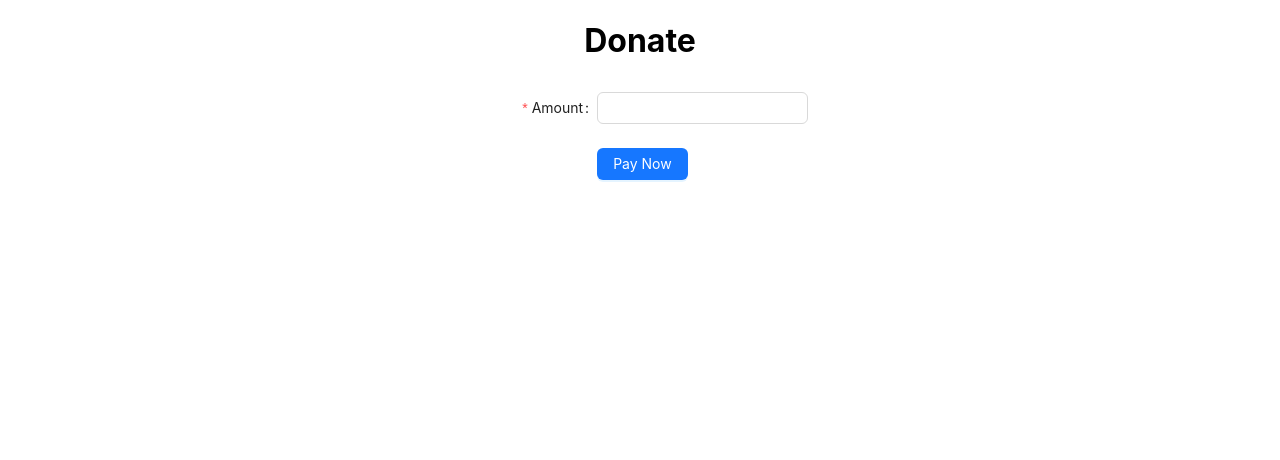
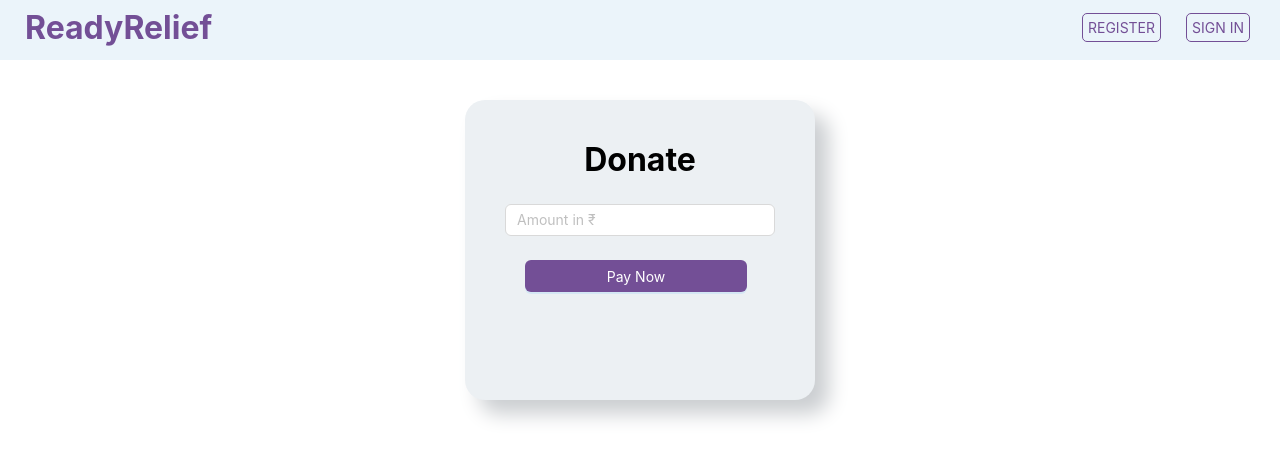
Before and after one commit to iritikkumar/ReadyRelief, a React (Create React App) app in the folder client/: page / in a window 1280 px wide. Shown: the top 460 px of the page. Built offline with nearby package versions, Linux system fonts and the light colour scheme.

Commit message:
navbar created

```diff
--- a/client/src/App.js
+++ b/client/src/App.js
@@ -2,15 +2,14 @@ import './App.css';
 import Donation from './pages/Donation';
 import Login from './pages/Login';
 import Register from "./pages/Register"
+import Home from "./pages/Home"
 
 function App() {
   return (
-    // <div className="App">
-    // <h1>Hello</h1>
-    // </div>
     // <Login/>
     // <Register/>
     <Donation/>
+    // <Home/>
 
   );
 }
--- /dev/null
+++ b/client/src/components/Navbar.js
@@ -0,0 +1,90 @@
+import React from 'react'
+import styled from 'styled-components'
+
+const Container = styled.div`
+  height: 60px;
+  /* border: 2px solid black; */
+  color: #734f96;
+  background-color: #EBF4FA;
+`
+const Wrapper = styled.div`
+  /* padding: 10px 20px; */
+  display: flex;
+  justify-content: space-between;
+  align-items: center;
+`
+const Left = styled.div`
+  flex: 1;
+  display: flex;
+  align-items: center;
+  margin-left: 15px;
+`
+const Right = styled.div`
+  flex: 1;
+  display: flex;
+  align-items: center;
+  justify-content: flex-end;
+  margin-right: 30px;
+`
+
+const MenuItem = styled.div`
+  font-size: 14px;
+  cursor: pointer;
+  margin-left: 25px;
+  border: 1px solid #734f96;
+  border-radius: 5px;
+  padding: 5px;
+`
+const Logo = styled.h1`
+  font-weight: bold;
+  margin: 8px 10px;
+`
+
+const Language = styled.span`
+  font-size: 14px;
+  cursor: pointer;
+`
+
+const Navbar = () => {
+  return (
+    <Container>
+    <Wrapper>
+        <Left>
+        <Logo>ReadyRelief</Logo>
+        </Left>
+        <Right>
+        <MenuItem>REGISTER</MenuItem>
+        <MenuItem>SIGN IN</MenuItem>
+        </Right>
+    </Wrapper>
+
+    </Container>
+  )
+}
+
+export default Navbar
+
+// import React from "react";
+
+// const Navbar = ()=>{
+//     return(
+//         <div className="nav">
+//             <div className="nav-left">
+//                 <a href="/"><h1>Job Finder</h1></a>
+//             </div>
+//             <div className="nav-right">
+//                 <div className="dropdown cls">
+//                     <button className="btn btn-primary dropdown-toggle" type="button" data-toggle="dropdown">SIGNUP AS
+//                     <span className="caret"></span></button>
+//                     <ul className="dropdown-menu">
+//                     <li><a href="/signupRecruiter">Recruiter</a></li>
+//                     <li><a href="/signupApplicant">Applicant</a></li>
+//                     </ul>
+//                 </div>
+//                 <div className="cls link"><a href="/login">LOGIN</a></div>
+//             </div>
+//         </div>
+//     )
+// }
+
+// export default Navbar;
--- a/client/src/components/donationForm.js
+++ b/client/src/components/donationForm.js
@@ -1,56 +1,36 @@
-import { Button, Checkbox, Form, Input } from 'antd';
+import React from 'react'
+import { Button, Form, Input } from 'antd';
 
+function donationForm() {
   const onFinish = (values) => {
-  console.log('Success:', values);
+    console.log('Received values of form: ', values);
   };
-const onFinishFailed = (errorInfo) => {
-  console.log('Failed:', errorInfo);
-};
-const donationForm = () => (
+
+  return (
+    <div className='donate'>
+      <h1>Donate</h1>
       <Form
-    name="basic"
-    labelCol={{
-      span: 8,
-    }}
-    wrapperCol={{
-      span: 16,
-    }}
-    style={{
-      maxWidth: 600,
-    }}
-    initialValues={{
-      remember: true,
-    }}
-    onFinish={onFinish}
-    onFinishFailed={onFinishFailed}
-    autoComplete="off"
+      initialValues={{remember: false,}} onFinish={onFinish}
       >
       <Form.Item
-      label="Amount"
         name="donationAmount"
         rules={[
           {
-        //   type: "number",
             required: true,
-        //   message: 'Please input the amount you want to donate 🤑!',
+            message: 'Please enter the amount!',
           },
         ]}
       >
-      <Input type='number'/>
+        <Input type="number"  placeholder="Amount in ₹"  />
         </Form.Item>
-
-
-
-    <Form.Item
-      wrapperCol={{
-        offset: 8,
-        span: 16,
-      }}
-    >
-      <Button type="primary" htmlType="submit">
+        <Form.Item>
+          <Button type="primary" htmlType="submit" className="btn btnlogin login-form-button">
             Pay Now
           </Button>
         </Form.Item>
       </Form>
-);
+    </div>
+  )
+}
+
 export default donationForm;
--- a/client/src/index.css
+++ b/client/src/index.css
@@ -11,3 +11,87 @@ code {
   font-family: source-code-pro, Menlo, Monaco, Consolas, 'Courier New',
     monospace;
 }
+
+
+.donate{
+  position: relative;
+  width: 350px;
+  height: 300px;
+  margin-top: 30px;
+  border-radius: 20px;
+  padding: 40px;
+  box-sizing: border-box;
+  background: #ecf0f3;
+  box-shadow: 14px 14px 20px #cbced1, -14px -14px 20px white;
+}
+
+.btnlogin{
+  width: 222px;
+  margin-left: 20px;
+  background-color: #734f96;
+}
+
+.donate h1{
+  display: flex;
+  justify-content: center;
+  align-items: center;
+  margin: 0px 0px 25px 0px;
+}
+
+.nav{
+  display: flex;
+  color: black;
+  background-color: rgb(255 255 255);
+  position: absolute;
+  top: 0;
+  width: 100%;
+  height: 90px;
+  z-index: 5;
+}
+
+.dropdown-toggle{
+  background-color: white;
+  z-index: 10;
+  color: rgb(142, 142, 219);
+}
+
+
+.nav-left{
+  position: relative;
+  left: 30px;
+}
+
+.nav-right{
+  display: flex;
+  position: absolute;
+  right: 55px;
+  margin-top: 20px;
+  z-index: 10;
+}
+
+.cls{
+  font-size: 28px;
+  padding-right: 40px;
+  z-index: 10;
+}
+
+.link{
+  align-items: center;
+  display: flex;
+  margin-top: 8px;
+  border: 1px solid gray;
+  border-radius: 8px;
+  padding: 5px;
+  height: 33px;
+  font-size: 15px;
+  width: 67px;
+  background-color: white;
+  justify-content: center;
+}
+a:link {
+  text-decoration: none;
+}
+
+.dropdown{
+  z-index: 10;
+}
--- a/client/src/pages/Donation.js
+++ b/client/src/pages/Donation.js
@@ -1,8 +1,10 @@
 import React from 'react'
 import style from "styled-components"
-import DonationForm from '../components/donationForm'
+import DonationForm from '../components/DonationForm'
+import Navbar from '../components/Navbar'
 
 const Container = style.div`
+
 `
 const Wrapper = style.div`
   display: flex;
@@ -14,22 +16,16 @@ const Div = style.div`
   display: flex;
   align-items: center;
   justify-content: center;
-    width: 100%;
   padding: 10px;
 `
 
 const Donation = () => {
   return (
     <Container>
-        <Wrapper>
-            <h1>Donate</h1>
-        </Wrapper>
-
+      <Navbar/>
       <Div>
           <DonationForm/>
-
       </Div>
-
     </Container>
   )
 }
--- a/client/src/pages/Home.js
+++ b/client/src/pages/Home.js
@@ -1,9 +1,12 @@
 import React from 'react'
+import Navbar from '../components/Navbar'
+import Donation from './Donation'
 
 const Home = () => {
   return (
     <div>
-
+      {/* <Navbar/> */}
+      <Donation/>
     </div>
   )
 }
```
Lines whose indentation alone changed are shown as unchanged.
